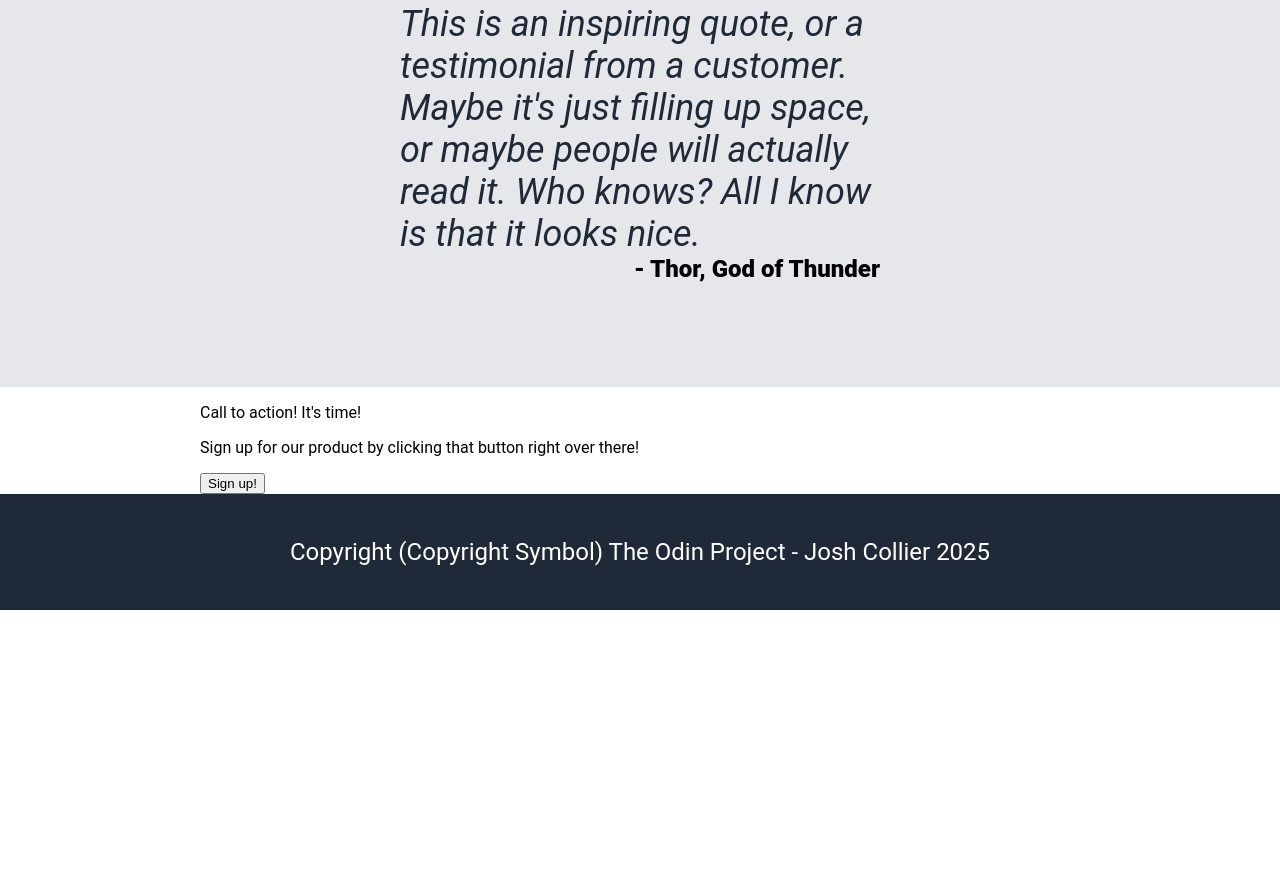
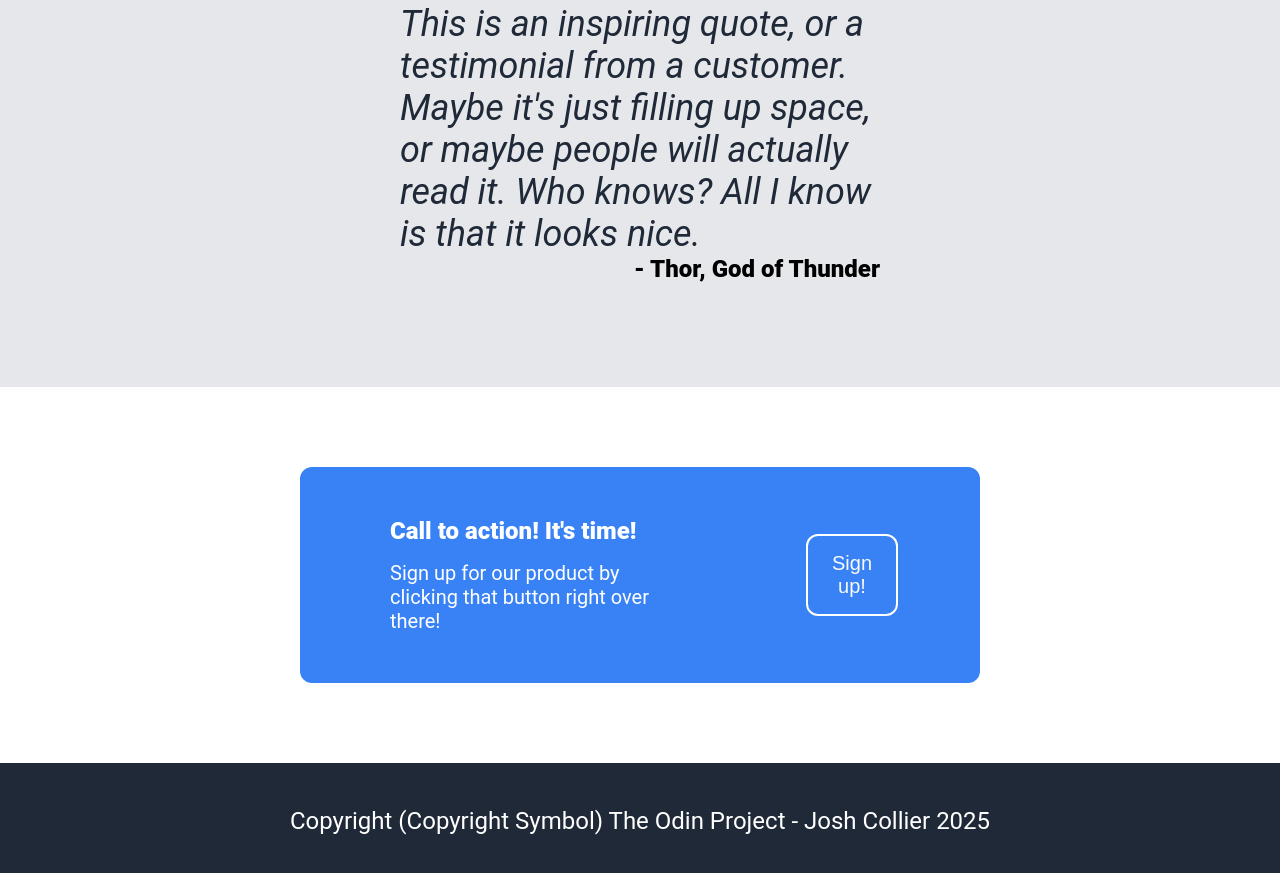
Before and after one commit to Blade21Shade/ODIN-Landing-Page, a plain HTML site: page projectFolder/index.html in a window 1280 px wide. Shown: the part 1003-1876 px from the top of the page. Before the commit the page ends 1613 px from the top, so only its background shows below. Drawn offline with Linux system fonts and the light colour scheme.

Commit message:
First pass at the call to action area
index.html
- Change some classes to use the stylesheet

stylesheet.css
- Create classes for each sub-part of the call to action area
- Fill information out for those classes

```diff
--- a/projectFolder/index.html
+++ b/projectFolder/index.html
@@ -74,11 +74,13 @@
     </div>
 
     <!--Call to action-->
-    <div class="call-to-action">
+    <div class="call-to-action-container">
       <div class="call-to-action-box">
-        <p>Call to action! It's time!</p>
-        <p>Sign up for our product by clicking that button right over there!</p>
-        <a><button>Sign up!</button></a>
+        <div class="call-to-action-text">
+            <p class="call-to-action-text-line-one">Call to action! It's time!</p>
+            <p class="call-to-action-text-line-two">Sign up for our product by clicking that button right over there!</p>
+        </div>
+        <a><button class="call-to-action-button">Sign up!</button></a>
       </div>
     </div>
 
--- a/projectFolder/stylesheet.css
+++ b/projectFolder/stylesheet.css
@@ -149,12 +149,51 @@ body {
     font-size: 24px;
 }
 
-.call-to-action {
-    padding: 0px 200px;
+.call-to-action-container {
+    padding: 80px 300px;
+    display: flex;
+    justify-content: center;
+    align-items: center;
 }
 
 .call-to-action-box {
+    border: #3882f6 2px solid;
+    border-radius: 12px;
+    padding: 40px 80px;
+    background-color: #3882f6;
 
+
+    display: flex;
+    align-items: center;
+    gap: 128px;
+}
+
+.call-to-action-text {
+    display: flex;
+    flex-direction: column;
+    color: white;
+}
+
+.call-to-action-text-line-one {
+    font-size: 24px;
+    margin: 8px;
+    font-weight: 900;
+}
+
+.call-to-action-text-line-two {
+    font-size: 20px;
+    margin: 8px;
+}
+
+.call-to-action-button {
+    padding: 16px 24px;
+
+    border: 2px white solid;
+    border-radius: 12px;
+
+    font-size: 20px;
+    background-color: #3882f6;
+    color: #f9faf8;
 }
 
 
```
